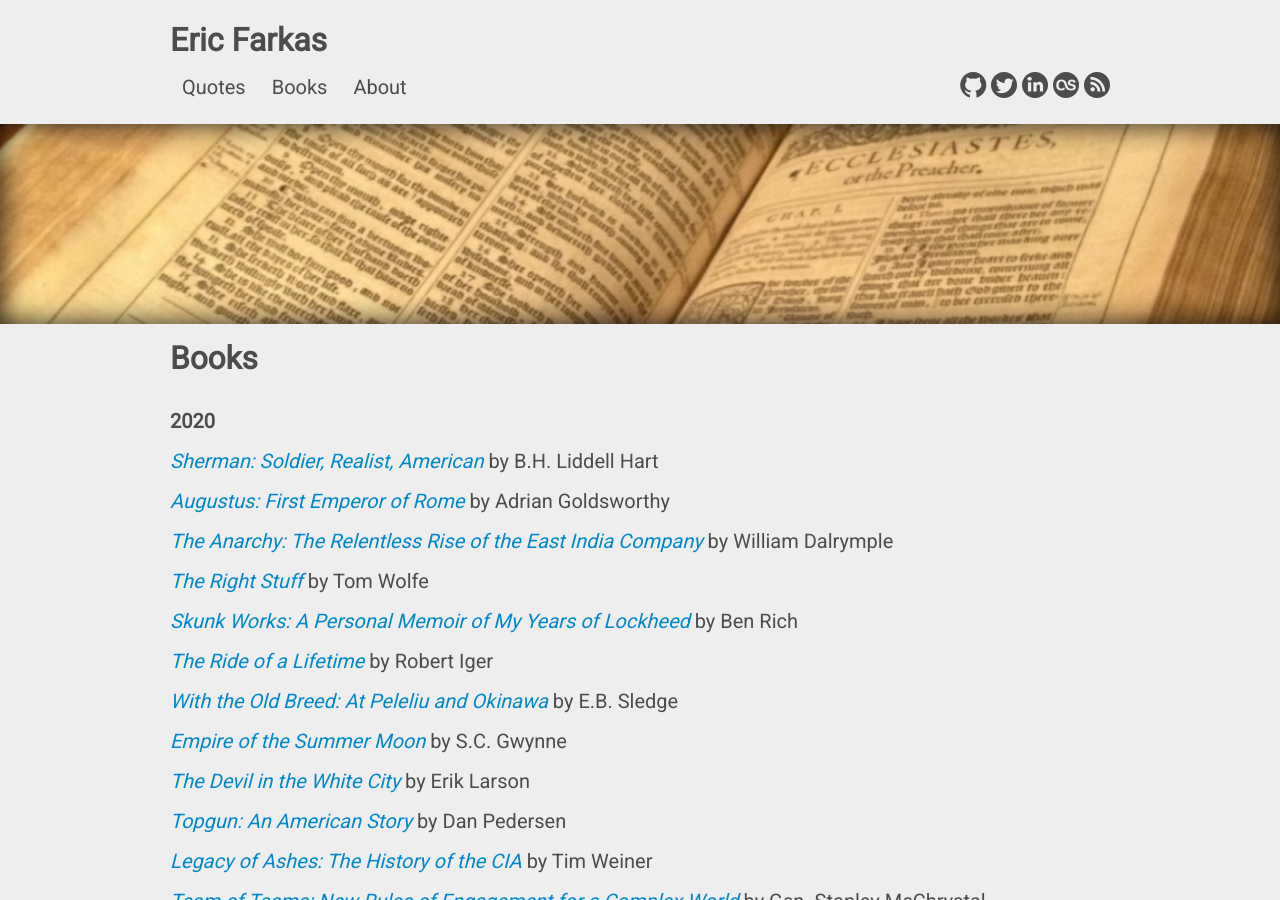
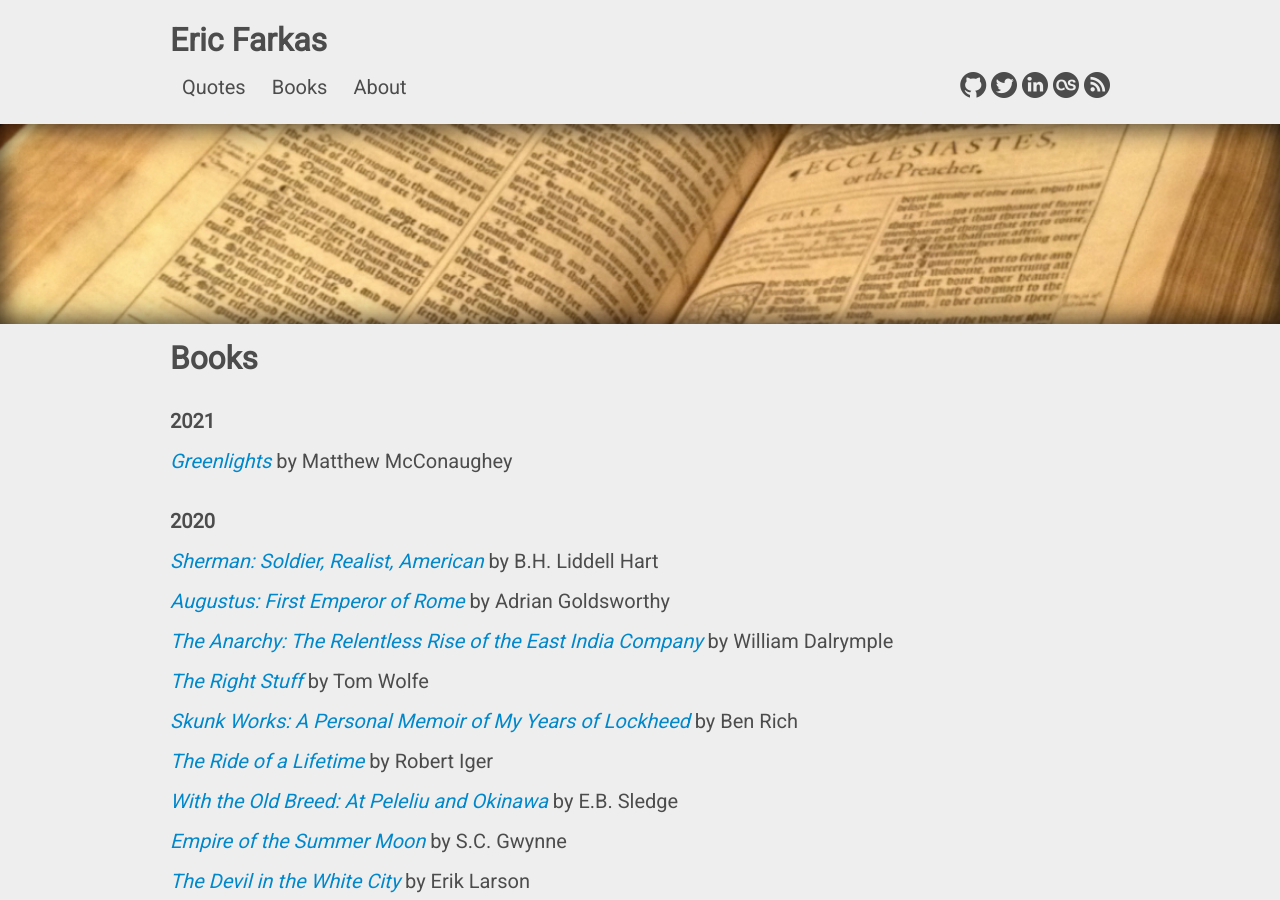
Before and after one commit to speric/speric.github.com, a Jekyll site: the page built from books/index.html, in a window 1280 px wide and 900 px high. Built offline with Jekyll 4.4.1, drawn with Linux system fonts in a browser that asks for light colours; some web fonts are replaced; comment, search, counter and statistics services are not loaded.

Commit message:
Add 'Greenlights' to Books

```diff
--- a/books/index.html
+++ b/books/index.html
@@ -6,6 +6,12 @@ header_img: "quotes.jpg"
 
 <div id="books">
   <h2>Books</h2>
+
+  <br/>
+
+  <p><strong>2021</strong></p>
+
+  <p><i><a href="https://greenlights.com/">Greenlights</a></i> by Matthew McConaughey</p>
 
   <br/>
 
```
